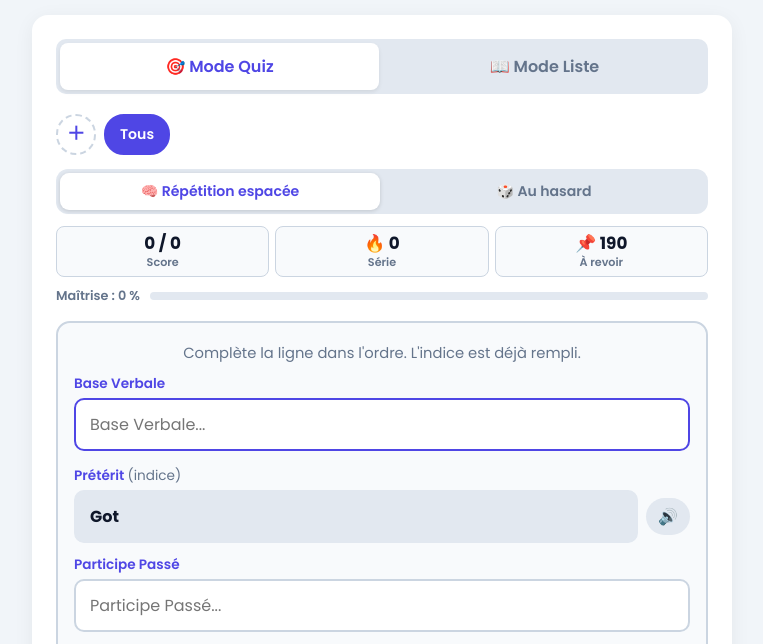
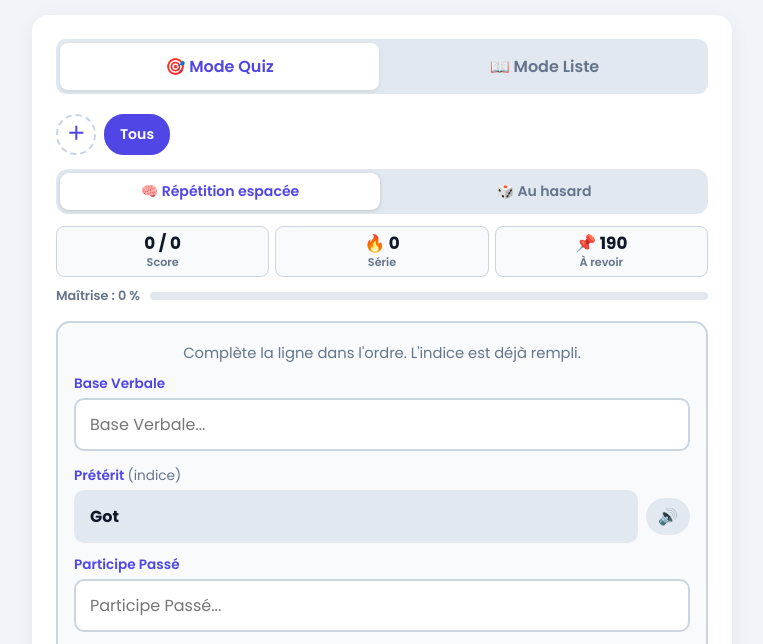
Before and after one commit to Anonyme404-dev/verbe-irr-gulier, a plain HTML site: page index.html in a window 1280 px wide. Shown: the part 81-725 px from the top of the page, without its empty margins (258-1021 px from the left). Drawn offline with Linux system fonts and the light colour scheme.

Commit message:
Add files via upload

```diff
--- a/index.html
+++ b/index.html
@@ -599,6 +599,8 @@ function loadQuestion(){
   saveSession();
 }
 
+// Le curseur se place tout seul seulement sur PC (sur téléphone, ça ouvrirait le clavier)
+const canAutoFocus = matchMedia('(hover: hover) and (pointer: fine)').matches;
 const esc = t => String(t).replace(/&/g,'&amp;').replace(/"/g,'&quot;').replace(/</g,'&lt;');
 function renderQuestion(vals, focus){
   answered = false;
@@ -616,7 +618,7 @@ function renderQuestion(vals, focus){
   document.getElementById('q-feedback').innerHTML = (mode === 'srs' && !dueList().length) ? '<div class="note">🎉 Tout est à jour : révision libre</div>' : '';
   document.getElementById('next-btn').disabled = true;
   updateSubmit(); updateStats();
-  if (focus) document.querySelector('.quiz-target-input')?.focus();
+  if (focus && canAutoFocus) document.querySelector('.quiz-target-input')?.focus();
 }
 
 function updateStats(){
--- a/sw.js
+++ b/sw.js
@@ -1,5 +1,5 @@
 // Change le numéro de version à chaque modification du site
-const CACHE = 'verbes-v5';
+const CACHE = 'verbes-v6';
 const ASSETS = ['./', './index.html', './manifest.json', './icon-192.png', './icon-512.png'];
 
 self.addEventListener('install', e => {
```
Also changed, not shown: 1 other file.
